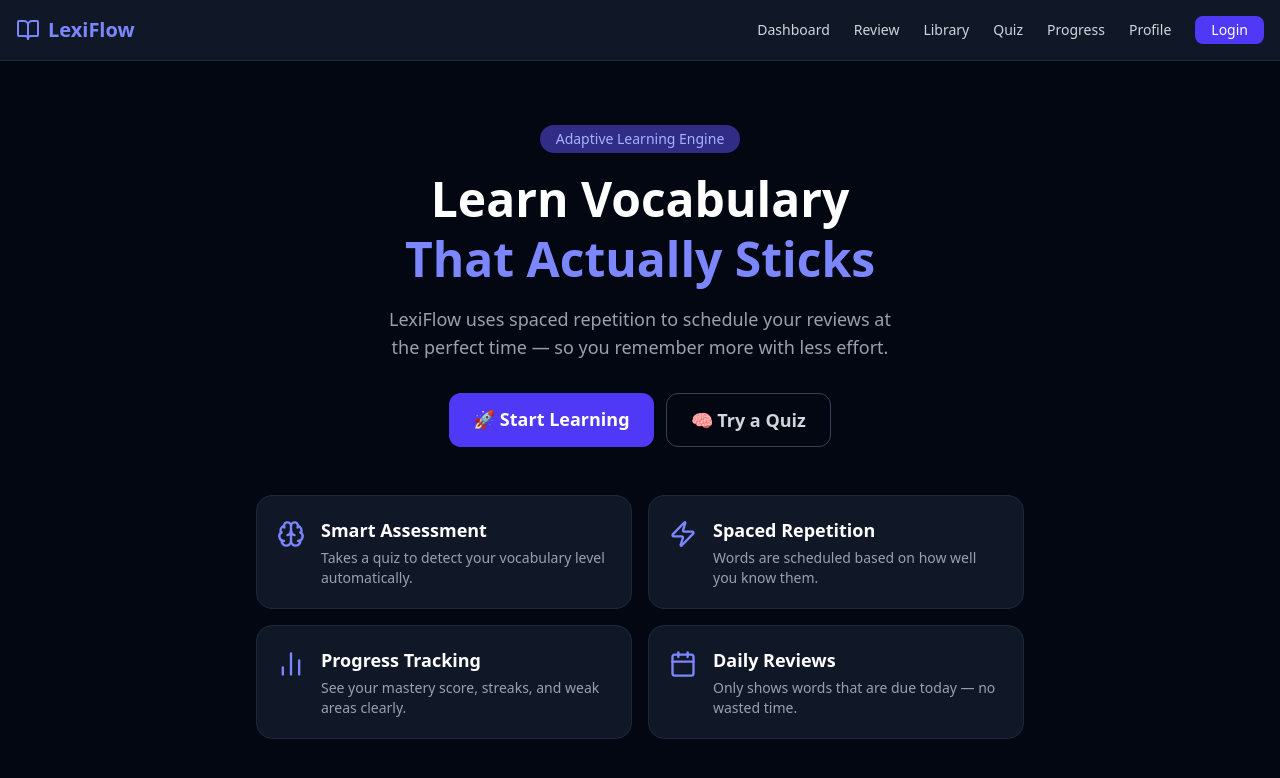
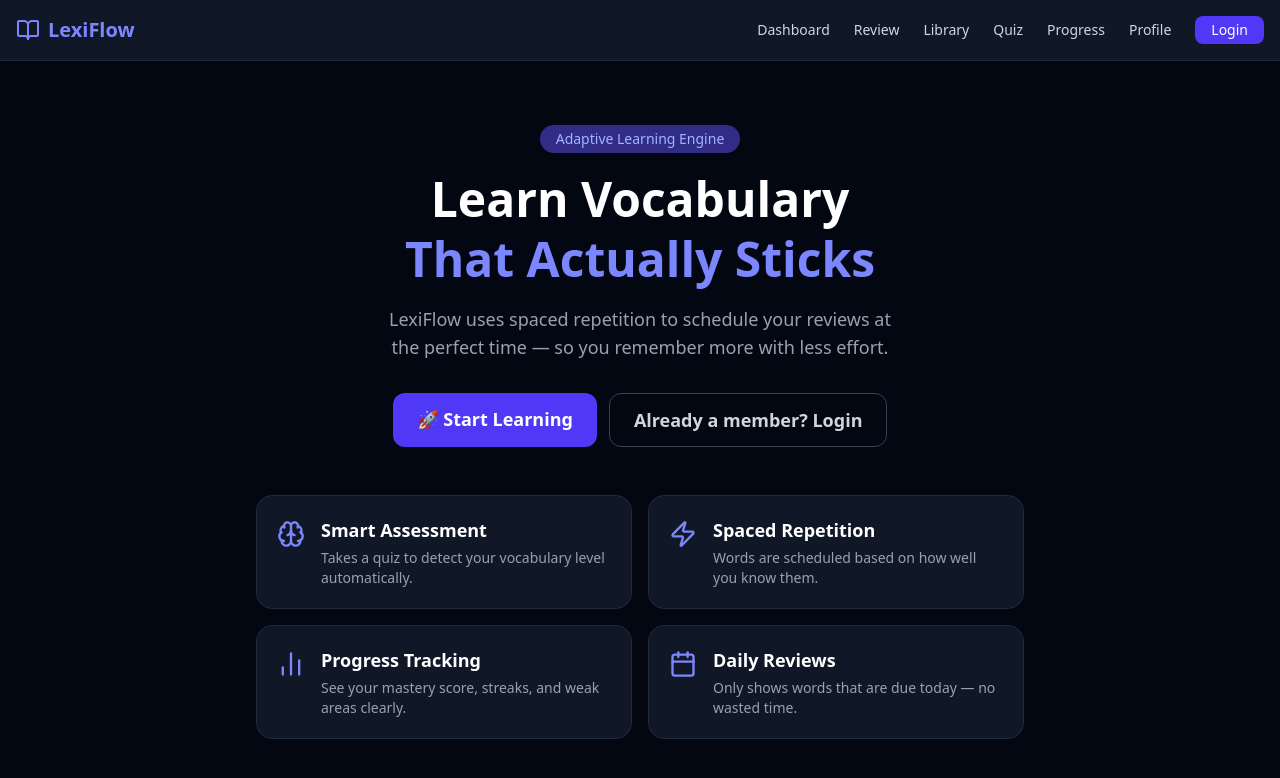
Before and after one commit to Vedamsh27/lexiflow, a Next.js app: page / in a window 1280 px wide. Shown: the top 778 px of the page. Built offline with nearby package versions, Linux system fonts and the light colour scheme.

Commit message:
fix: replace quiz button with login for returning users

```diff
--- a/app/page.tsx
+++ b/app/page.tsx
@@ -27,8 +27,8 @@ export default function LandingPage() {
   <Link href="/register" className="bg-indigo-600 hover:bg-indigo-500 text-white px-6 py-3 rounded-xl font-semibold text-base sm:text-lg text-center">
     🚀 Start Learning
   </Link>
-  <Link href="/quiz" className="border border-gray-700 hover:border-gray-500 text-gray-300 hover:text-white px-6 py-3 rounded-xl font-semibold text-base sm:text-lg text-center">
-    🧠 Try a Quiz
+  <Link href="/login" className="border border-gray-700 hover:border-gray-500 text-gray-300 hover:text-white px-6 py-3 rounded-xl font-semibold text-base sm:text-lg text-center">
+  Already a member? Login
   </Link>
 </div>
       </div>
--- a/app/quiz/page.tsx
+++ b/app/quiz/page.tsx
@@ -20,6 +20,10 @@ export default function QuizPage() {
 
   useEffect(() => {
     const token = localStorage.getItem('token');
+    if (!token) {
+      window.location.href = '/login';
+      return;
+    }
     fetch('/api/quiz', {
       headers: { Authorization: `Bearer ${token}` },
     })
```
